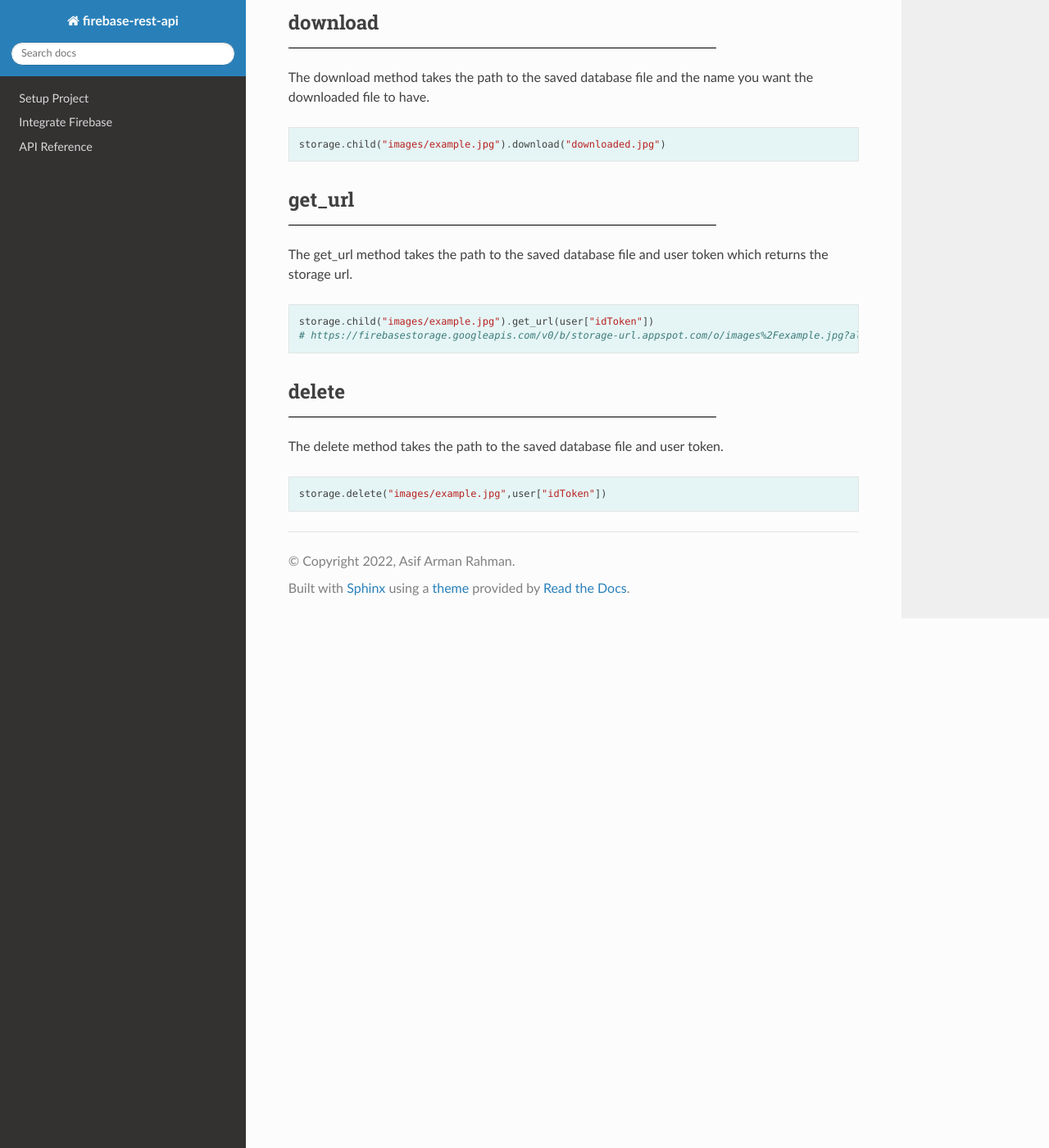
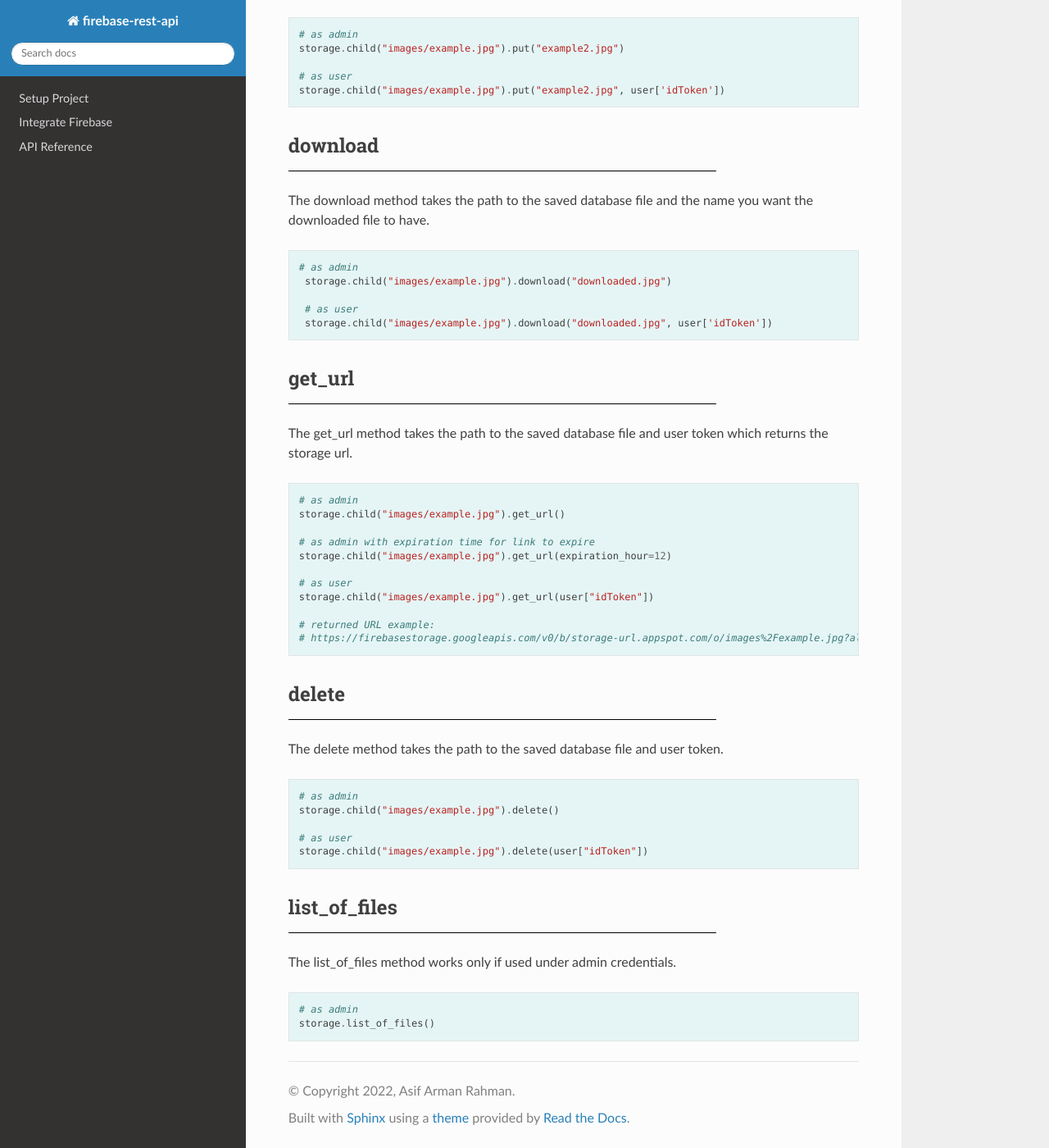
Before and after one commit to AsifArmanRahman/firebase-rest-api, a Sphinx documentation site: the page built from docs/guide/storage.rst, in a window 1280 px wide and 1400 px high, scrolled down 694 px. Shown: the whole window at 82% size. Built offline with Sphinx 7.4.7 and the Read the Docs theme 2.0.0, drawn with Linux system fonts in a browser that asks for light colours; nearby versions of some CDN libraries; some of the changed text lies outside the part shown.

Commit message:
docs: update storage guide

```diff
--- a/docs/guide/storage.rst
+++ b/docs/guide/storage.rst
@@ -3,6 +3,13 @@ Storage
 
 The storage service allows you to upload files (eg. text, image,
 video) to Firebase.
+
+.. code-block:: python
+
+   # Create storage instance
+   storage = firebaseApp.storage()
+..
+
 
 child
 -----
@@ -13,6 +20,10 @@ with the Storage service.
 .. code-block:: python
 
    storage.child("images/example.jpg")
+
+   # Alternative ways
+   storage.child("images").child("example.jpg")
+   storage.child("images", "example.jpg")
 ..
 
 put
@@ -38,7 +49,11 @@ name you want the downloaded file to have.
 
 .. code-block:: python
 
+  # as admin
    storage.child("images/example.jpg").download("downloaded.jpg")
+
+   # as user
+   storage.child("images/example.jpg").download("downloaded.jpg", user['idToken'])
 ..
 
 get_url
@@ -49,8 +64,17 @@ token which returns the storage url.
 
 .. code-block:: python
 
+   # as admin
+   storage.child("images/example.jpg").get_url()
+
+   # as admin with expiration time for link to expire
+   storage.child("images/example.jpg").get_url(expiration_hour=12)
+
+   # as user
    storage.child("images/example.jpg").get_url(user["idToken"])
-   # https://firebasestorage.googleapis.com/v0/b/storage-url.appspot.com/o/images%2Fexample.jpg?alt=media
+
+   # returned URL example:
+   # https://firebasestorage.googleapis.com/v0/b/storage-url.appspot.com/o/images%2Fexample.jpg?alt=media&token=$token
 ..
 
 delete
@@ -61,5 +85,20 @@ token.
 
 .. code-block:: python
 
-   storage.delete("images/example.jpg",user["idToken"])
+   # as admin
+   storage.child("images/example.jpg").delete()
+
+   # as user
+   storage.child("images/example.jpg").delete(user["idToken"])
 ..
+
+list_of_files
+-------------
+
+The list_of_files method works only if used under admin credentials.
+
+.. code-block:: python
+
+   # as admin
+   storage.list_of_files()
+..
```
Also changed, not shown: other parts of docs/guide/storage.rst (+1 -1 lines).
